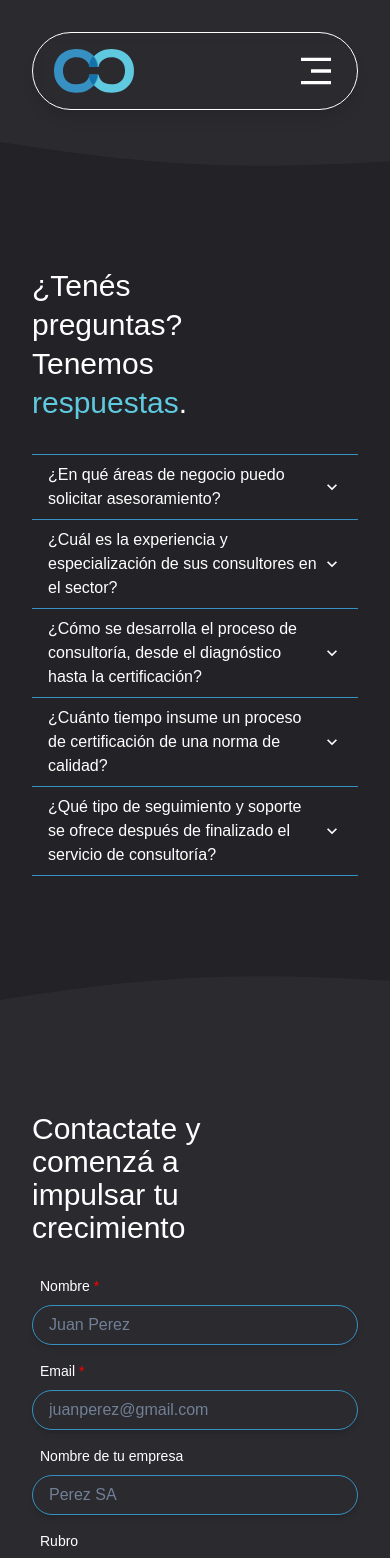
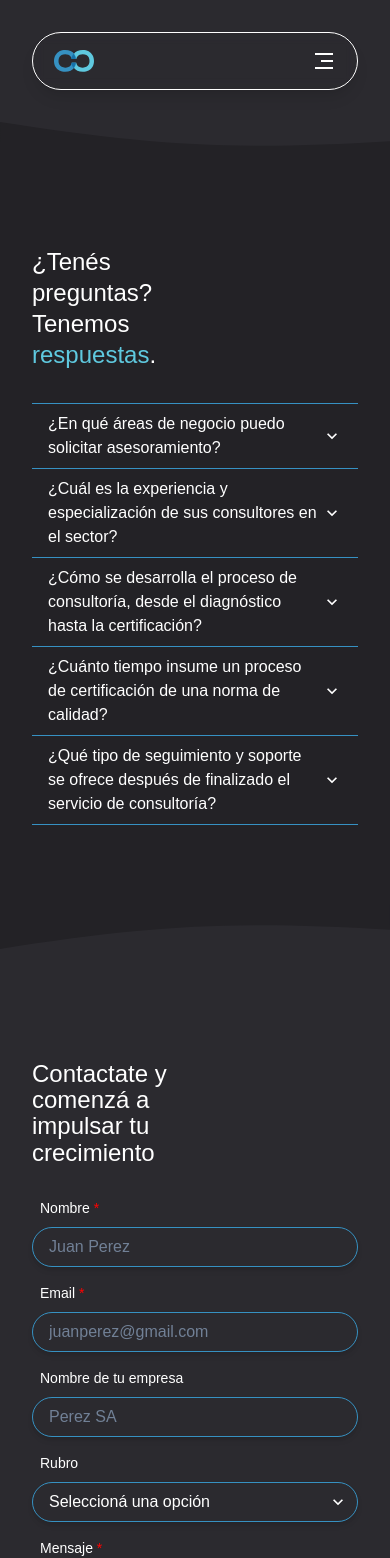
Before and after one commit to NicoPicotto/conectar, a React (Vite) app: page /faq in a window 390 px wide. Shown: the top 1558 px of the page. Built offline with nearby package versions, Linux system fonts and the light colour scheme; a web font is replaced by a local one.

Commit message:
small mobile fixes

```diff
--- a/src/Components/Equipo/Consultores/index.jsx
+++ b/src/Components/Equipo/Consultores/index.jsx
@@ -6,7 +6,7 @@ import {
    Highlight,
    Divider,
    Badge,
-   useMediaQuery
+   useMediaQuery,
 } from "@chakra-ui/react";
 import teamDescriptions from "./teamDescriptions";
 
@@ -17,7 +17,7 @@ const Consultores = () => {
       <Stack align='center' paddingInline='2rem' bgColor='negroOscuro'>
          <Stack maxW='80rem' w='100%' gap='1.5rem' paddingBlock='5rem'>
             {" "}
-            <Heading size='xl' lineHeight={1.1} mb='1rem'>
+            <Heading size={isMobile ? "lg" : "xl"} lineHeight={1.1} mb='1rem'>
                <Highlight query='consultores' styles={{ color: "celeste" }}>
                   Nuestro equipo de consultores estrella.
                </Highlight>
@@ -49,7 +49,7 @@ const Consultores = () => {
                         bottom={0}
                         left={0}
                         w='100%'
-                        height={isMobile ? "40%" : '30%'}
+                        height={isMobile ? "40%" : "30%"}
                         className='overlay'
                         bgGradient='linear(to-t, black, transparent)'
                      ></Stack>
@@ -123,7 +123,7 @@ const Consultores = () => {
                         bottom={0}
                         left={0}
                         w='100%'
-                        height={isMobile ? "40%" : '30%'}
+                        height={isMobile ? "40%" : "30%"}
                         className='overlay'
                         bgGradient='linear(to-t, black, transparent)'
                      ></Stack>
--- a/src/Components/Equipo/MisionVisionValores/index.jsx
+++ b/src/Components/Equipo/MisionVisionValores/index.jsx
@@ -19,7 +19,7 @@ const MisionVisionValores = () => {
             gap='1.5rem'
             paddingBlock={!isMobile && "3rem"}
          >
-            <Heading size='xl' lineHeight={1.1} mb='1rem'>
+            <Heading size={isMobile ? "lg" : "xl"} lineHeight={1.1} mb='1rem'>
                <Highlight query='nos definen' styles={{ color: "celeste" }}>
                   Los propósitos que nos definen.
                </Highlight>
--- a/src/Components/Home/Contacto/index.jsx
+++ b/src/Components/Home/Contacto/index.jsx
@@ -13,7 +13,7 @@ import {
    Textarea,
    Spinner,
    Text,
-   useMediaQuery
+   useMediaQuery,
 } from "@chakra-ui/react";
 
 const Contacto = ({ bgColor }) => {
@@ -66,7 +66,12 @@ const Contacto = ({ bgColor }) => {
       >
          <Stack maxW='80rem' w='100%' gap='1.5rem' paddingBlock='5rem'>
             <SimpleGrid columns={isMobile ? 1 : 2} spacing='1rem'>
-               <Heading size='xl' lineHeight={1.1} mb='1rem' maxW='15ch'>
+               <Heading
+                  size={isMobile ? "lg" : "xl"}
+                  lineHeight={1.1}
+                  mb='1rem'
+                  maxW='15ch'
+               >
                   <Highlight query='normas' styles={{ color: "celeste" }}>
                      Contactate y comenzá a impulsar tu crecimiento
                   </Highlight>
--- a/src/Components/Home/FAQ/index.jsx
+++ b/src/Components/Home/FAQ/index.jsx
@@ -11,7 +11,7 @@ import {
    AccordionIcon,
    Box,
    Text,
-   useMediaQuery
+   useMediaQuery,
 } from "@chakra-ui/react";
 
 const Faq = ({ bgColor }) => {
@@ -73,7 +73,12 @@ const Faq = ({ bgColor }) => {
       >
          <Stack maxW='80rem' w='100%' gap='1.5rem' paddingBlock='5rem'>
             <SimpleGrid columns={isMobile ? 1 : 2} spacing='1rem'>
-               <Heading size='xl' lineHeight={1.3} mb='1rem' maxW='15ch'>
+               <Heading
+                  size={isMobile ? "lg" : "xl"}
+                  lineHeight={1.3}
+                  mb='1rem'
+                  maxW='15ch'
+               >
                   <Highlight query='respuestas' styles={{ color: "celeste" }}>
                      ¿Tenés preguntas? Tenemos respuestas.
                   </Highlight>
--- a/src/Components/Home/Hero/index.jsx
+++ b/src/Components/Home/Hero/index.jsx
@@ -6,7 +6,9 @@ import {
    Image,
    Highlight,
    useMediaQuery,
+   Link,
 } from "@chakra-ui/react";
+import { Link as ReachLink } from "react-router-dom";
 import heroImg from "/assets/images/Home/hero.png";
 
 const HeroSection = () => {
@@ -37,10 +39,14 @@ const HeroSection = () => {
                      empresarial.
                   </Text>
                   <Stack direction='row' w='100%' mt={isMobile && "1rem"}>
-                     <Button w='100%'>Contactate</Button>
-                     <Button w='100%' variant='outline'>
-                        Conocé más
-                     </Button>
+                     <Link as='a' href='#contact'>
+                        <Button>Contactate</Button>
+                     </Link>
+                     <Link as={ReachLink} to='/servicios'>
+                        <Button w='100%' variant='outline'>
+                           Conocé más
+                        </Button>
+                     </Link>
                   </Stack>
                </Stack>
             </Stack>
--- a/src/Components/Home/Normas/index.jsx
+++ b/src/Components/Home/Normas/index.jsx
@@ -1,8 +1,17 @@
 /* eslint-disable react/prop-types */
-import { Stack, Heading, Highlight, Text, Box } from "@chakra-ui/react";
+import {
+   Stack,
+   Heading,
+   Highlight,
+   Text,
+   Box,
+   useMediaQuery,
+} from "@chakra-ui/react";
 import Marquee from "react-marquee-slider";
 
 const Normas = ({ bgColor }) => {
+   const [isMobile] = useMediaQuery("(max-width: 900px)");
+
    const normasInfo = [
       { number: "ISO 9001", title: "Calidad" },
       { number: "ISO 17025", title: "Laboratorios de Ensayo y Calibración" },
@@ -26,7 +35,7 @@ const Normas = ({ bgColor }) => {
          bgColor={bgColor ? bgColor : "inherit"}
       >
          <Stack maxW='80rem' w='100%' gap='1.5rem' paddingBlock='5rem'>
-            <Heading size='xl' lineHeight={1.1} mb='1rem'>
+            <Heading size={isMobile ? "lg" : "xl"} lineHeight={1.1} mb='1rem'>
                <Highlight query='normas' styles={{ color: "celeste" }}>
                   Algunas de las normas que implementamos.
                </Highlight>
--- a/src/Components/Home/Pasos/index.jsx
+++ b/src/Components/Home/Pasos/index.jsx
@@ -1,4 +1,10 @@
-import { Stack, Heading, Highlight, SimpleGrid, useMediaQuery } from "@chakra-ui/react";
+import {
+   Stack,
+   Heading,
+   Highlight,
+   SimpleGrid,
+   useMediaQuery,
+} from "@chakra-ui/react";
 import PasosCard from "./PasosCard";
 
 const PasosSection = () => {
@@ -18,7 +24,7 @@ const PasosSection = () => {
    return (
       <Stack align='center' paddingInline='2rem' bgColor='negroOscuro'>
          <Stack maxW='80rem' w='100%' gap='1.5rem' paddingBlock='5rem'>
-            <Heading size='xl' lineHeight={1.1} mb='1rem'>
+            <Heading size={isMobile ? "lg" : "xl"} lineHeight={1.1} mb='1rem'>
                <Highlight query='simples pasos' styles={{ color: "celeste" }}>
                   Te acompañamos en 5 simples pasos.
                </Highlight>
--- a/src/Components/Navbar/NavMobile.jsx
+++ b/src/Components/Navbar/NavMobile.jsx
@@ -18,8 +18,8 @@ const NavMobile = ({ onClose, isOpen }) => {
          <DrawerContent bgColor='negroOscuro'>
             <DrawerCloseButton
                color='blanco'
-               fontSize='1.5rem'
-               padding='2em'
+               fontSize='1rem'
+               margin="2rem"
                _focusVisible={false}
             />
             <DrawerBody
--- a/src/Components/Navbar/index.jsx
+++ b/src/Components/Navbar/index.jsx
@@ -34,7 +34,7 @@ const Navbar = () => {
          >
             <Stack>
                <Link as={ReachLink} to='/'>
-                  <Image w='5rem' src={logo} />
+                  <Image w={isMobile ? "2.5rem" : "5rem"} src={logo} />
                </Link>
             </Stack>
             {!isMobile && (
@@ -59,7 +59,7 @@ const Navbar = () => {
                   variant='ghost'
                   className='menu-icon'
                   as={RiMenu3Fill}
-                  fontSize='2.5rem'
+                  fontSize='1.5rem'
                   onClick={onOpen}
                   bgColor='transparent'
                   _hover={{ bgColor: "transparent" }}
--- a/src/Components/Servicios/DownloadPolicy/index.jsx
+++ b/src/Components/Servicios/DownloadPolicy/index.jsx
@@ -1,4 +1,4 @@
-import { Stack, Heading, Icon, useMediaQuery } from "@chakra-ui/react";
+import { Stack, Heading, Icon, useMediaQuery, Button } from "@chakra-ui/react";
 import { MdDownloadForOffline } from "react-icons/md";
 
 const DownloadPolicy = () => {
@@ -6,6 +6,24 @@ const DownloadPolicy = () => {
 
    return (
       <Stack align='center' paddingInline='2rem' bgColor='negroOscuro'>
+         {isMobile ? (
+            <Stack
+               maxW='80rem'
+               w='100%'
+               gap='1rem'
+               align='center'
+               justify='center'
+            >
+               <Button
+                  as='a'
+                  download
+                  href='/assets/politica/PGS-01-00_PolíticaDeGestiónSostenible.pdf'
+                  size='sm'
+               >
+                  Descargá nuestra Política de Calidad
+               </Button>
+            </Stack>
+         ) : (
             <Stack
                maxW='80rem'
                w='100%'
@@ -37,6 +55,7 @@ const DownloadPolicy = () => {
                   />
                )}
             </Stack>
+         )}
       </Stack>
    );
 };
--- a/src/Components/Servicios/PasosExpanded/index.jsx
+++ b/src/Components/Servicios/PasosExpanded/index.jsx
@@ -60,7 +60,7 @@ const PasosExtended = () => {
    return (
       <Stack align='center' paddingInline='2rem' bgColor='negroOscuro'>
          <Stack maxW='80rem' w='100%' gap='1.5rem' paddingBlock='5rem'>
-            <Heading size='xl' lineHeight={1.1} mb='1rem'>
+            <Heading size={isMobile ? "lg" : "xl"} lineHeight={1.1} mb='1rem'>
                <Highlight query='simples pasos' styles={{ color: "celeste" }}>
                   Te acompañamos en 5 simples pasos.
                </Highlight>
--- a/src/Components/Servicios/Prestaciones/index.jsx
+++ b/src/Components/Servicios/Prestaciones/index.jsx
@@ -13,8 +13,13 @@ const Prestaciones = () => {
 
    return (
       <Stack align='center' paddingInline='2rem'>
-         <Stack maxW='80rem' w='100%' gap='1.5rem' paddingBlock='3rem'>
-            <Heading size='xl' lineHeight={1.1} mb='1rem'>
+         <Stack
+            maxW='80rem'
+            w='100%'
+            gap='1.5rem'
+            paddingBlock={!isMobile && "3rem"}
+         >
+            <Heading size={isMobile ? "lg" : "xl"} lineHeight={1.1} mb='1rem'>
                <Highlight
                   query='100% personalizado'
                   styles={{ color: "celeste" }}
```
Lines whose indentation alone changed are shown as unchanged.
